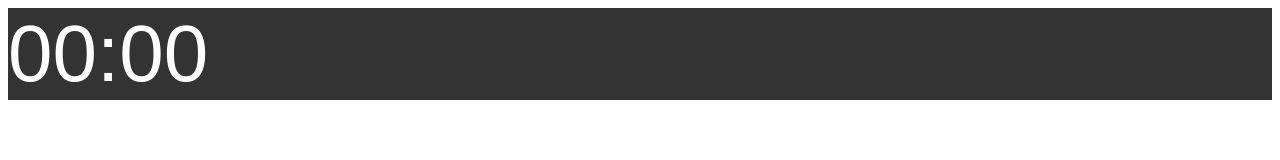
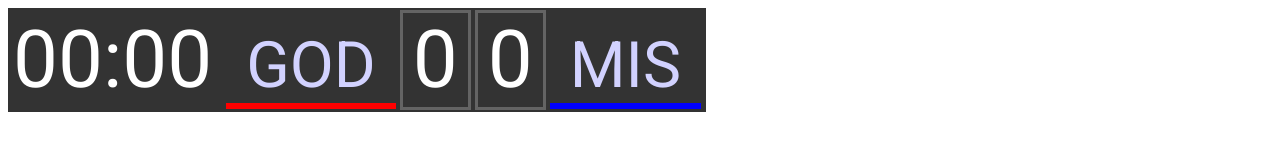
Before and after one commit to Canx/nodecg-tiempo, a website: page graphics/tiempo.html in a window 1280 px wide. Drawn offline with Linux system fonts and the light colour scheme.

Commit message:
Better scoreboard

```diff
--- /dev/null
+++ b/graphics/tiempo.css
@@ -0,0 +1,46 @@
+.partido {
+      font-family: 'Roboto', sans-serif;
+      background:rgba(0,0,0,0.8);
+      float: left;
+      padding: 5px 5px 5px 5px;
+}
+.tiempo {
+    font-family: 'Roboto', sans-serif;
+    display: inline-block;
+    font-size: 500%;
+    color: white;
+    text-align: center;
+    padding-right: 10px;
+}
+
+.marcador {
+
+    display: inline-block;
+    display: inline-block;
+    color: white;
+    padding-bottom: 0px;
+}
+
+#local {
+    color: rgb(210,210,255);
+    font-size: 400%;
+    border-style: solid;
+    border-color: red;
+    border-width: 0px 0px 6px 0px;
+    padding: 0px 20px 0px 20px;
+}
+#visitante {
+    color: rgb(210,210,255);
+    font-size: 400%;
+    border-style: solid;
+    border-color: blue;
+    border-width: 0px 0px 6px 0px;
+    padding: 0px 20px 0px 20px;
+}
+.goles {
+    font-size: 500%;
+    padding: 0px 5px 0px 5px;
+    border: 3px solid rgba(255,255,255,1);
+    border-color: rgb(100,100,100);
+    padding: 0px 10px 0px 10px;
+}
--- a/graphics/tiempo.html
+++ b/graphics/tiempo.html
@@ -2,72 +2,23 @@
 <html lang="en">
 <head>
 <meta charset="UTF-8">
-<style>
-.tiempo {
-    font-size: 500%;
-    font-family: arial;
-    color: white;
-    background:rgba(0,0,0,0.8);
-    text-align: left;
-}
-</style>
-
-<script type="text/javascript">
-var sec = 0;
-var id;
-
-nodecg.listenFor('start', message => {
-    start();
-});
-
-nodecg.listenFor('stop', message => {
-    stop();
-});
-
-nodecg.listenFor('reset', seconds => {
-    reset(seconds);
-});
-
-function reset(s) {
-   stop();
-   setTime(s)
-}
-
-function stop() {
-   if (id) {
-      clearInterval(id);
-   }
-}
-
-function pad ( val ) { return val > 9 ? val : "0" + val; }
-
-function start() {
-   stop();
-   id = setInterval( function(){
-      setTime(sec)
-   }, 1000)
-}
-
-function setTime(newSec) {
-   sec=newSec;
-   document.getElementById("seconds").innerHTML=pad(sec%60);
-   document.getElementById("minutes").innerHTML=pad(parseInt(sec/60,10));
-   sec++
-}
-
-</script>
+<link rel="stylesheet" href="tiempo.css">
+<link href="https://fonts.googleapis.com/css?family=Roboto" rel="stylesheet">
+<script src="tiempo.js"></script>
 
 </head>
 <body>
-	<div class="tiempo">
-	    <span id="minutes">00</span>:<span id="seconds">00</span>
-	</div>
-	<div class="marcador">
-	    <span id="local"></span>
-	    <span id="localGoles"></span>
-	    <span id="visitante"></span>
-	    <span id="visitanteGoles"></span>
-	</div>
+    <div class="partido">
+        <div class="tiempo">
+            <span id="minutes">00</span>:<span id="seconds">00</span>
+        </div>
+        <div class="marcador">
+            <span id="local">GOD</span>
+            <span id="localGoles" class="goles">0</span>
+            <span id="visitanteGoles" class="goles">0</span>
+            <span id="visitante">MIS</span>
+        </div>
+    </div>
 </body>
 
 </html>
--- /dev/null
+++ b/graphics/tiempo.js
@@ -0,0 +1,41 @@
+var sec = 0;
+var id;
+
+nodecg.listenFor('start', message => {
+    start();
+});
+
+nodecg.listenFor('stop', message => {
+    stop();
+});
+
+nodecg.listenFor('reset', seconds => {
+    reset(seconds);
+});
+
+function reset(s) {
+   stop();
+   setTime(s)
+}
+
+function stop() {
+   if (id) {
+      clearInterval(id);
+   }
+}
+
+function pad ( val ) { return val > 9 ? val : "0" + val; }
+
+function start() {
+   stop();
+   id = setInterval( function(){
+      setTime(sec)
+   }, 1000)
+}
+
+function setTime(newSec) {
+   sec=newSec;
+   document.getElementById("seconds").innerHTML=pad(sec%60);
+   document.getElementById("minutes").innerHTML=pad(parseInt(sec/60,10));
+   sec++
+}
--- a/package.json
+++ b/package.json
@@ -1,5 +1,5 @@
 {
-  "name": "tiempo",
+  "name": "nodecg-tiempo",
   "version": "0.1",
   "description": "contador de tiempo para partido de futbol",
   "author": "Ruben Cancho <canchete@gmail.com>",
```
